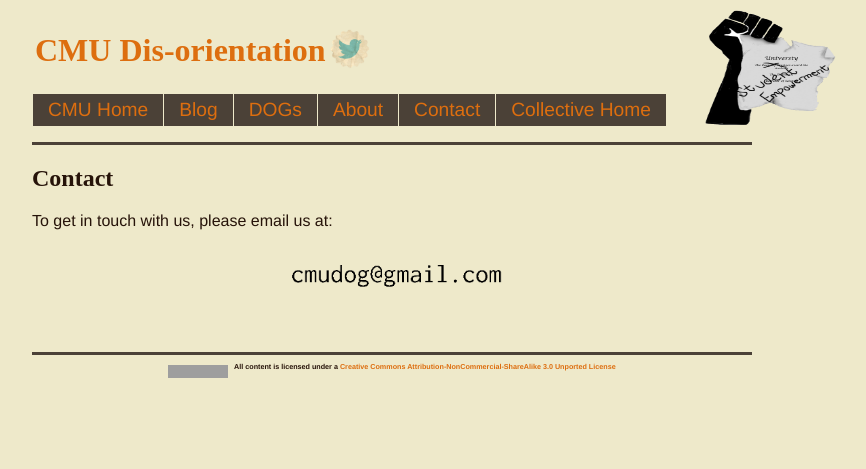
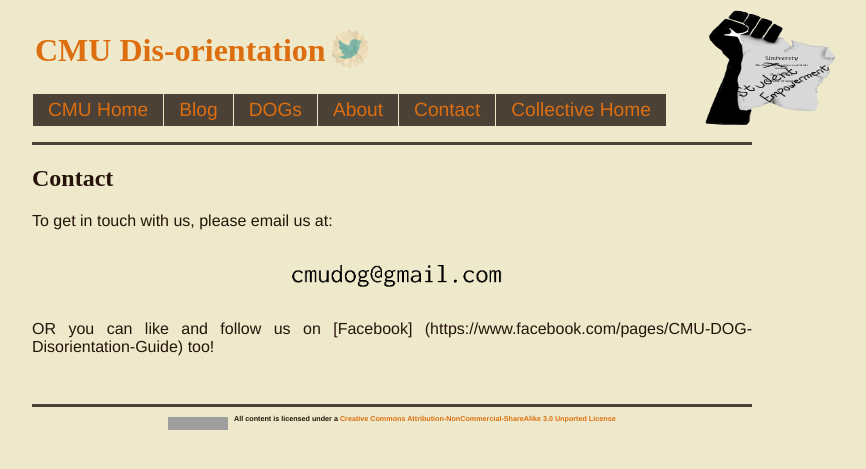
Before and after one commit to dis-orientation/cmu, a Jekyll site: the page built from contact.md, in a window 1280 px wide. Shown: the top 469 px of the page, without its empty margins (248-1114 px from the left). Built offline with Jekyll 4.4.1, drawn with Linux system fonts in a browser that asks for light colours; Markdown is read by kramdown in place of the engine named in the settings; grey boxes are pictures that could not be loaded.

Commit message:
Update contact.md

```diff
--- a/contact.md
+++ b/contact.md
@@ -8,3 +8,5 @@ layout: default
 To get in touch with us, please email us at:
 
 <img src="/images/contact-cmu.gif" width="400" alt="contact" style="display: block;margin-left: auto;margin-right: auto;background-color:#EEE9CA" />
+
+OR you can like and follow us on [Facebook] (https://www.facebook.com/pages/CMU-DOG-Disorientation-Guide) too!
```
